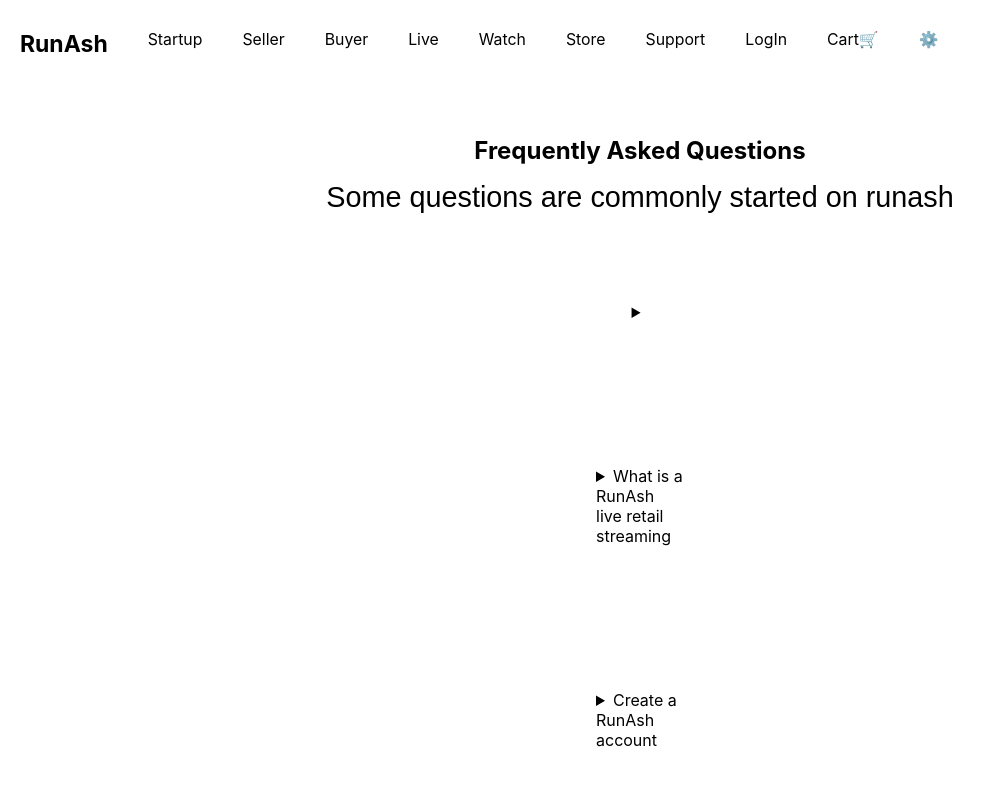
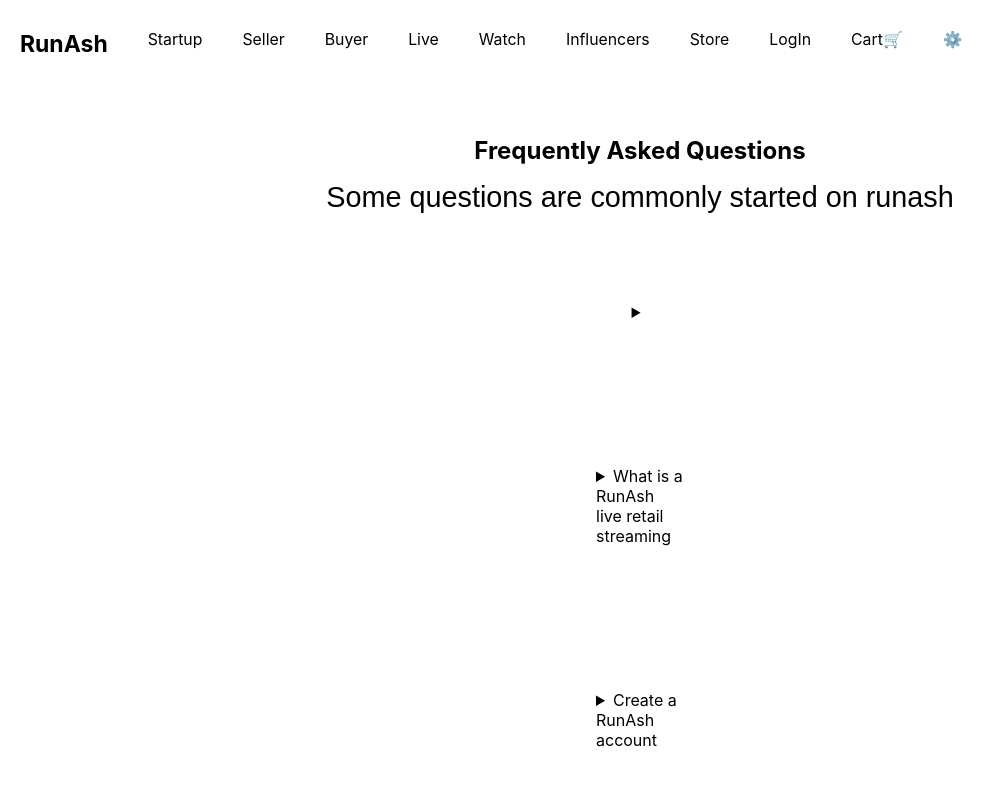
Before and after one commit to rammurmu/next, a Next.js app: page /faq in a window 1280 px wide. Shown: the top 800 px of the page, without its empty margins (0-1004 px from the left). Built offline with nearby package versions, Linux system fonts and the light colour scheme.

Commit message:
Update Navbar.js

```diff
--- a/components/Navbar.js
+++ b/components/Navbar.js
@@ -36,13 +36,13 @@ function Navbar() {
           </Link>
        </li>
        <li>
-       <Link href="/store" scroll={true}>
-         <a>Store</a>
+       <Link href="/influencers" scroll={true}>
+         <a>Influencers</a>
       </Link>
       </li>
       <li>
-       <Link href="/support" scroll={true}>
-         <a>Support </a>
+       <Link href="/store" scroll={true}>
+         <a>Store</a>
       </Link>
       </li>
        <li>
```
